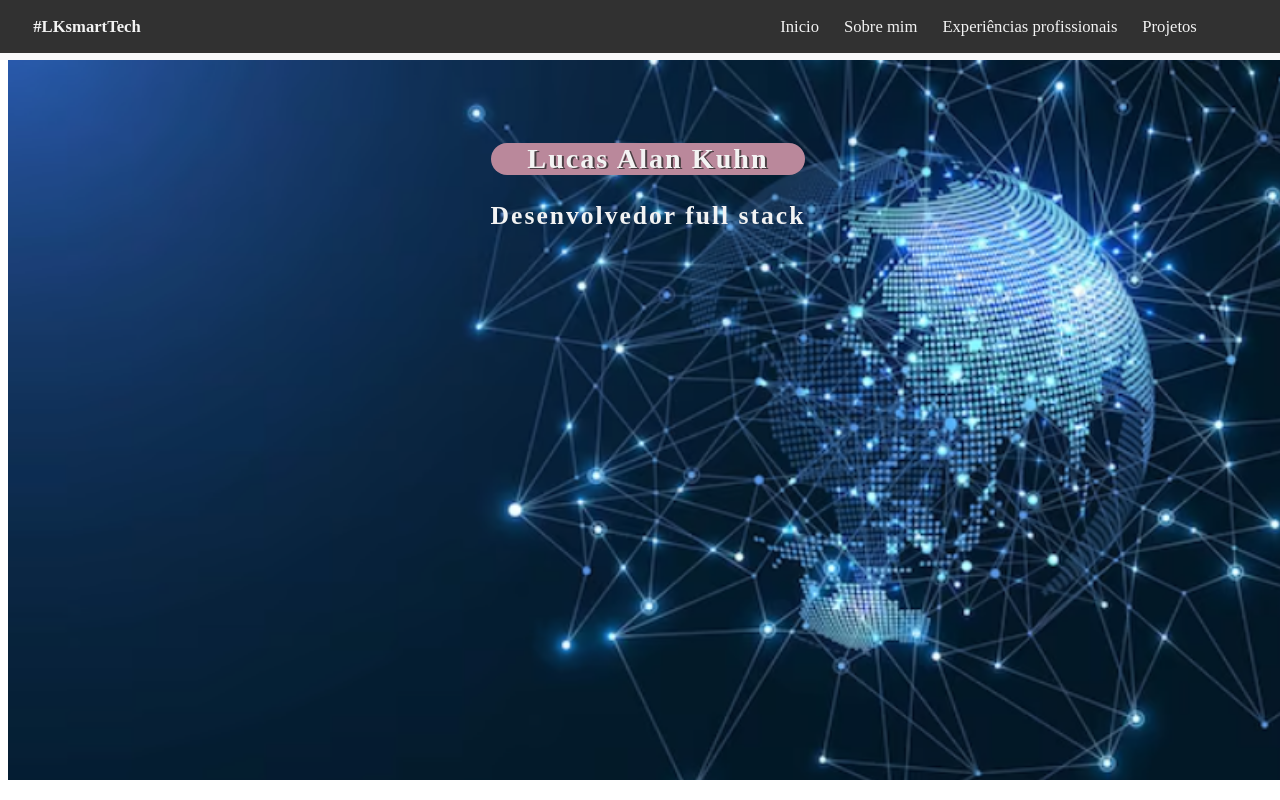
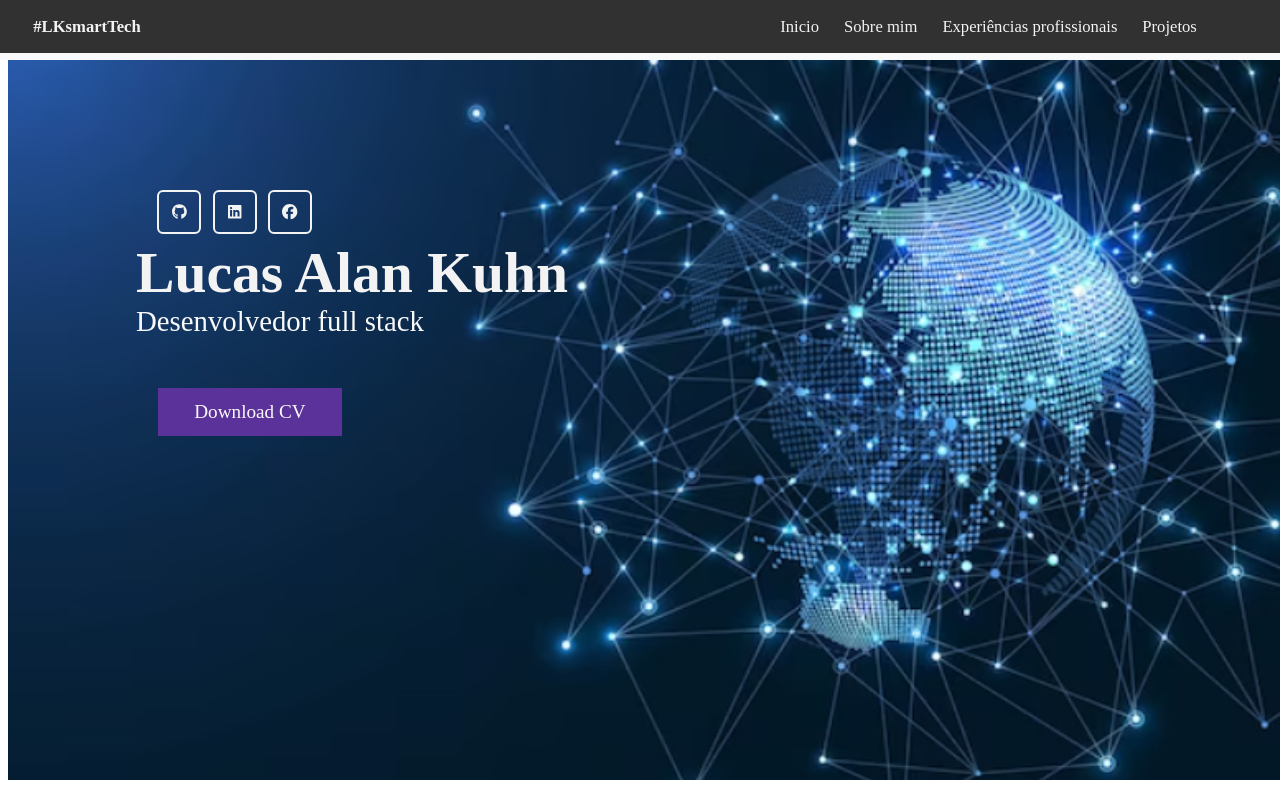
Before and after one commit to LucasAKuhn/portfolio-lucas-kuhn, an Angular app: page /portfolio in a window 1280 px wide. Built offline with nearby package versions, Linux system fonts and the light colour scheme.

Commit message:
Finalizado "Inicio"

```diff
--- a/package.json
+++ b/package.json
@@ -18,6 +18,10 @@
     "@angular/platform-browser": "^16.1.0",
     "@angular/platform-browser-dynamic": "^16.1.0",
     "@angular/router": "^16.1.0",
+    "@fortawesome/angular-fontawesome": "^0.15.0",
+    "@fortawesome/fontawesome-svg-core": "^6.5.2",
+    "@fortawesome/free-brands-svg-icons": "^6.5.2",
+    "@fortawesome/free-solid-svg-icons": "^6.5.2",
     "rxjs": "~7.8.0",
     "tslib": "^2.3.0",
     "zone.js": "~0.13.0"
--- a/src/app/app.module.ts
+++ b/src/app/app.module.ts
@@ -6,6 +6,7 @@ import { AppComponent } from './app.component';
 import { HeaderComponent } from './components/header/header.component';
 import { PortfolioComponent } from './components/portfolio/portfolio.component';
 import { InicioComponent } from './components/inicio/inicio.component';
+import { FontAwesomeModule } from '@fortawesome/angular-fontawesome';
 
 @NgModule({
   declarations: [
@@ -16,7 +17,8 @@ import { InicioComponent } from './components/inicio/inicio.component';
   ],
   imports: [
     BrowserModule,
-    AppRoutingModule
+    AppRoutingModule,
+    FontAwesomeModule
   ],
   providers: [],
   bootstrap: [AppComponent]
--- a/src/app/components/inicio/inicio.component.html
+++ b/src/app/components/inicio/inicio.component.html
@@ -1,12 +1,34 @@
 <section id="inicio">
   <img src="./assets/img3.png" alt="Banner" id="banner" class="img-fluid">
   <div class="container-fluid">
-<!--    <div class="imagen">-->
-<!--    </div>-->
     <div class="row">
       <div class="col-md-12 info">
-        <h1>Lucas Alan Kuhn</h1>
-        <p>Desenvolvedor full stack</p>
+<!--            ICONES REDES SOCIAIS-->
+        <div class="col lado-izq">
+          <div class="redes-link">
+            <a class="icon icon-github" href="https://github.com/LucasAKuhn" target="_blank">
+              <fa-icon [icon]="faGithub"></fa-icon>
+            </a>
+            <a class="icon icon-linkedin" href="https://linkedin.com/in/lucasalankuhn"
+               target="_blank">
+              <fa-icon [icon]="faLinkedin"></fa-icon>
+            </a>
+            <a class="icon icon-facebook" href="https://www.facebook.com/lucas.kuhn.1238/" target="_blank">
+              <fa-icon [icon]="faFacebook"></fa-icon>
+            </a>
+          </div>
+        </div>
+<!--            TEXTO APRESENTACAO-->
+        <div>
+          <h1>Lucas Alan Kuhn</h1>
+          <p>Desenvolvedor full stack</p>
+        </div>
+
+<!--        BOTAO DOWNLOAD CV-->
+        <div class="button-CV">
+          <button (click)="downloadCv()" class="download-cv-btn">Download CV</button>
+        </div>
+
       </div>
     </div>
   </div>
--- a/src/app/components/inicio/inicio.component.scss
+++ b/src/app/components/inicio/inicio.component.scss
@@ -1,9 +1,3 @@
-//html {
-//  background: #232323;
-//  color: #fff;
-//  font-family: 'Cairo', sans-serif;
-//}
-
 #inicio {
   width: 100vw;
   height: 90vh;
@@ -21,30 +15,78 @@
 .row{
   display: flex;
   align-items: center;
+  justify-content: start;
+  align-content: center;
+}
+
+//ICONES REDES SOCIAIS
+.redes-link {
+  display: flex;
+  flex-direction: row;
+  padding: 0.5rem;
+}
+
+.redes-link a {
+  text-decoration: none;
+  font-size: 1.2vw;
+  color: #f3f3f3;
+  margin-left: 1em;
+}
+
+.icon {
+  width: 40px;
+  height: 40px;
+  display: flex;
+  align-items: center;
   justify-content: center;
-  align-content: center;
+  border-radius: 10%;
+  outline: 2px solid #f3f3f3;
+  transition-property: outline-offset, outline-color, background-color;
+  transition-duration: .25s;
+}
+
+.icon:hover {
+  outline-offset: 2px;
+}
+
+.icon:hover {
+  transform: translateY(-5px);
+}
+
+.icon-github:hover {
+  background-color: #4c2882;
+  outline-color: #4c2882;
+}
+
+.icon-linkedin:hover {
+  background-color: #0072b1;
+  outline-color: #0072b1;
+}
+
+.icon-facebook:hover {
+  background-color: #3b5998;
+  outline-color: #3b5998;
 }
 
 .info {
   position: absolute;
   top: 15%;
-  letter-spacing: 2px;
-  text-align: center;
+  margin-top: 5%;
+  margin-left: 10%;
+
 }
 
-
 .info h1 {
-  background-color: #BA889B;
-  text-shadow: 2px 1px #2a2a2ac4;
-  font-size: 2.2vw;
   color: #f3f3f3;
-  border-radius: 1rem;
+  font-size:3.6em;
+  margin: 0;
 }
 
 .info p {
-  color: #f3f3f3;
-  font-weight: bold;
-  font-size: 2vw;
+  color: #f8f9fa;
+  text-align: left;
+  font-size: 1.8em;
+  margin: 0;
 }
 
 @media only screen and (max-width: 480px) {
@@ -70,3 +112,21 @@
     font-size: 4vw;
   }
 }
+
+//BOTAO DOWNLOAD CV
+.button-CV {
+  margin-top: 50px;
+  margin-left: 5%;
+}
+
+.download-cv-btn {
+  width: clamp(10rem, 45%, 20rem);
+  height: 3rem;
+  font-family: DM Sans;
+  font-weight: 100;
+  color: #f9f9f9;
+  background-color: #5b319a;
+  border: none;
+  font-size: 1.2rem;
+  cursor: pointer;
+}
--- a/src/app/components/inicio/inicio.component.ts
+++ b/src/app/components/inicio/inicio.component.ts
@@ -1,4 +1,7 @@
 import { Component } from '@angular/core';
+import { faGithub } from '@fortawesome/free-brands-svg-icons';
+import { faLinkedin } from '@fortawesome/free-brands-svg-icons';
+import { faFacebook } from '@fortawesome/free-brands-svg-icons';
 
 @Component({
   selector: 'app-inicio',
@@ -7,4 +10,12 @@ import { Component } from '@angular/core';
 })
 export class InicioComponent {
 
+  faGithub = faGithub;
+  faLinkedin = faLinkedin;
+  faFacebook = faFacebook;
+
+  downloadCv() {
+    window.open('./assets/Curriculum-Lucas-Kuhn.pdf', '_blank');
+  }
+
 }
```
Also changed, not shown: 2 other files (tests, documents, lock files or other folders).
